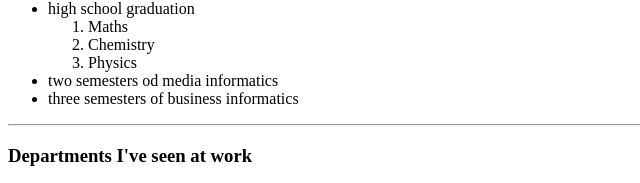
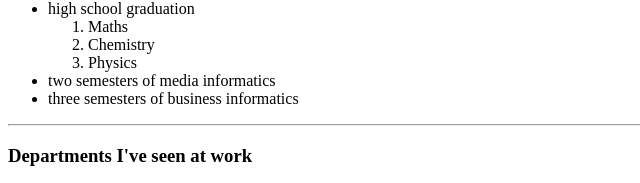
Before and after one commit to dansan110600/cv, a plain HTML site: page index.html in a window 1280 px wide. Shown: the part 323-506 px from the top of the page, 0-640 px from the left. Drawn offline with Linux system fonts and the light colour scheme.

Commit message:
Rechtschreibfehler

```diff
--- a/index.html
+++ b/index.html
@@ -29,7 +29,7 @@
         <li>Chemistry</li>
         <li>Physics</li>
     </ol>
-    <li>two semesters od media informatics</li>
+    <li>two semesters of media informatics</li>
     <li>three semesters of business informatics</li>
   </ul>
   <hr>
```
